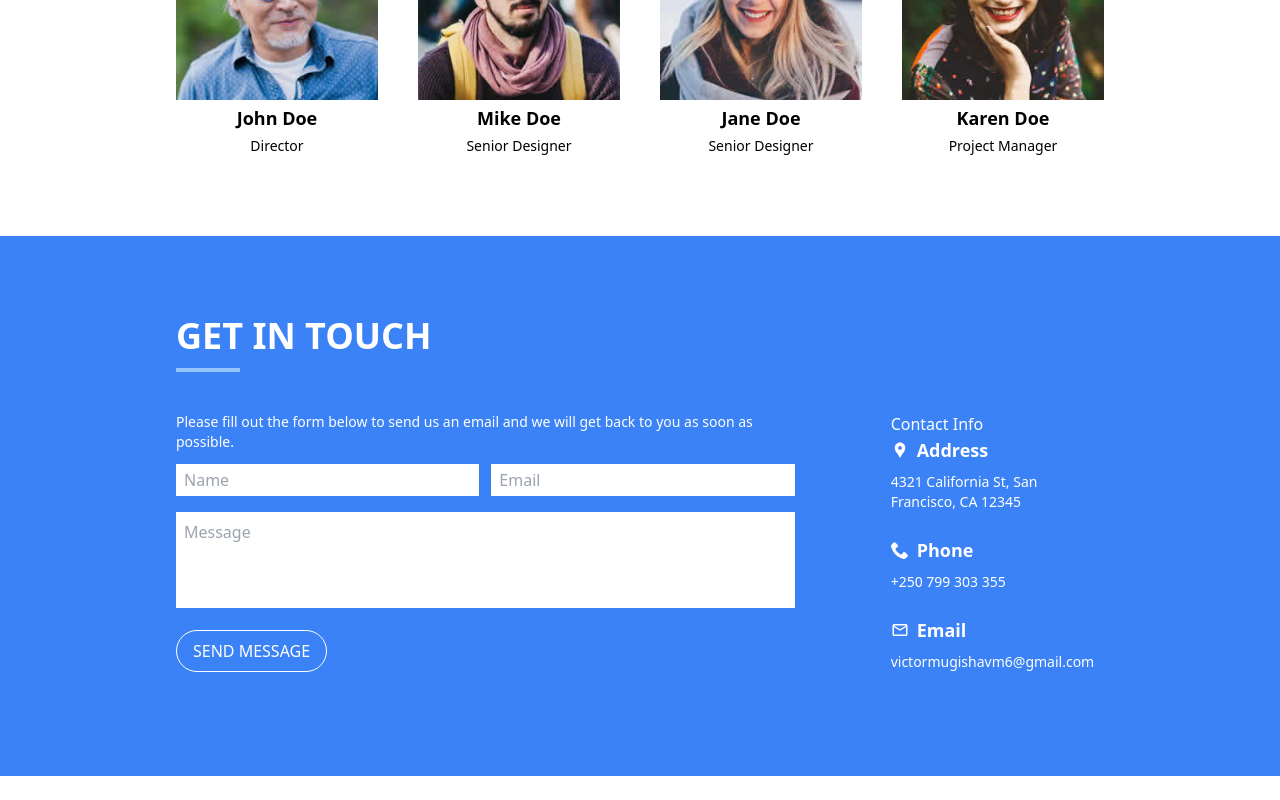
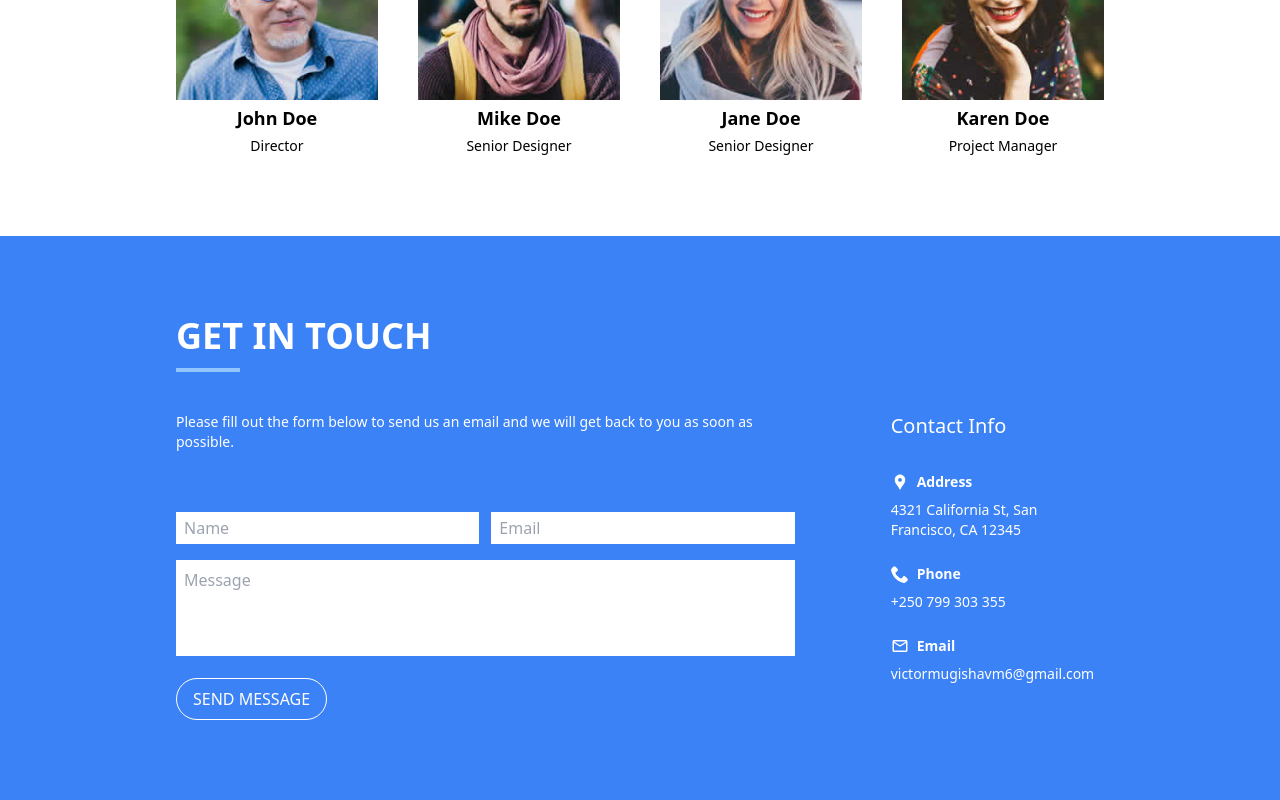
Before and after one commit to VictorMugisha/React-Landing-Page-Practical, a React (Vite) app: page / in a window 1280 px wide. Shown: the part 4568-5368 px from the top of the page. Before the commit the page ends 5344 px from the top, so only its background shows below. Built offline with nearby package versions, Linux system fonts and the light colour scheme.

Commit message:
Adjusted some styles

```diff
--- a/src/components/Contact.jsx
+++ b/src/components/Contact.jsx
@@ -39,7 +39,7 @@ export default function Contact() {
             </div>
 
             <div className="flex flex-col items-start justify-start gap-24 lg:flex-row">
-                <div className="flex flex-col w-full lg:w-2/3">
+                <div className="flex flex-col w-full gap-12 lg:w-2/3">
                     <p className="text-sm font-light">
                         Please fill out the form below to send us an email and we will get back to you as soon as possible.
                     </p>
@@ -81,15 +81,15 @@ export default function Contact() {
                         </button>
                     </form>
                 </div>
-                <div className="contacts">
-                    <h3>Contact Info</h3>
+                <div className="flex flex-col gap-8">
+                    <h3 className="text-xl">Contact Info</h3>
 
                     <div>
 
                         <div className="flex flex-col items-start gap-2 mb-6">
                             <div className="flex items-center justify-start gap-2">
                                 <MdLocationPin className="text-lg" />
-                                <p className="text-lg font-semibold">Address</p>
+                                <p className="text-sm font-semibold">Address</p>
                             </div>
                             <p className="text-sm font-light lg:w-48">
                                 4321 California St, San Francisco, CA 12345
@@ -99,7 +99,7 @@ export default function Contact() {
                         <div className="flex flex-col items-start gap-2 mb-6">
                             <div className="flex items-center justify-start gap-2">
                                 <ImPhone className="text-lg" />
-                                <p className="text-lg font-semibold">Phone</p>
+                                <p className="text-sm font-semibold">Phone</p>
                             </div>
                             <p className="text-sm font-light lg:w-48">
                                 +250 799 303 355
@@ -109,7 +109,7 @@ export default function Contact() {
                         <div className="flex flex-col items-start gap-2 mb-6">
                             <div className="flex items-center justify-start gap-2">
                                 <MdMailOutline className="text-lg" />
-                                <p className="text-lg font-semibold">Email</p>
+                                <p className="text-sm font-semibold">Email</p>
                             </div>
                             <p className="text-sm font-light lg:w-48">
                                 victormugishavm6@gmail.com
```
